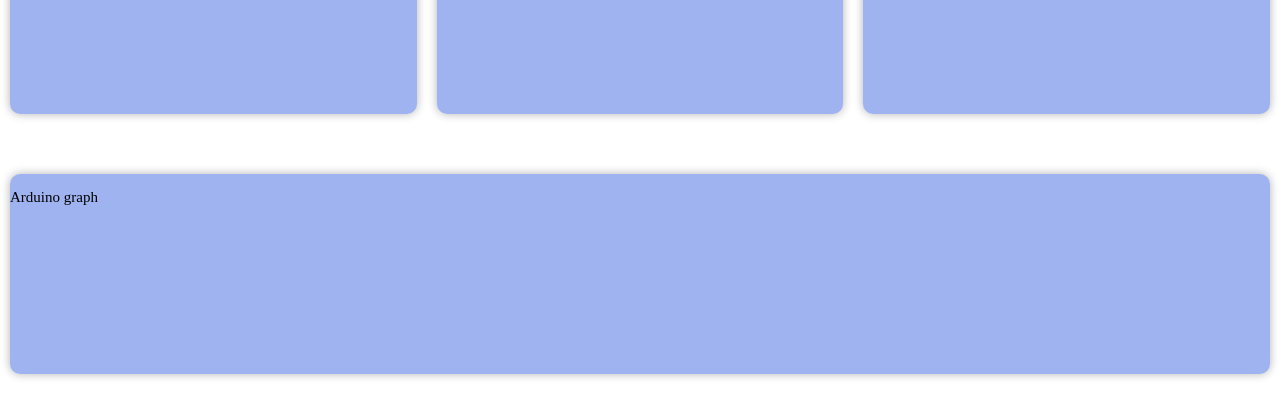
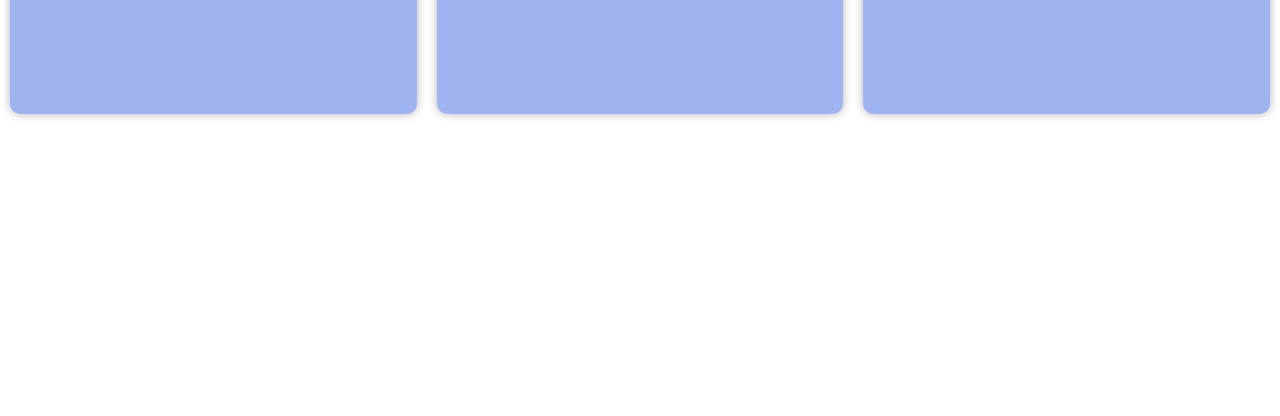
Before and after one commit to TRICKZTRRRRR/DetSmarteHjem, a plain HTML site: page index.html in a window 1280 px wide. Shown: the part 466-882 px from the top of the page. After the commit the page ends 800 px from the top, so only its background shows below. Drawn offline with Linux system fonts and the light colour scheme.

Commit message:
Editied index.html and index.css

```diff
--- a/css/index.css
+++ b/css/index.css
@@ -108,17 +108,6 @@ body, html {
     height: 50vh; /* Gør containerhøjden fuld skærmhøjde */
 }
 
-.boxBottomLeft {
-    flex: 1; /* Equal distribution of space */
-    height: 200px; /* Juster højden efter behov */
-    margin: 10px; /* Tilføj margin for at separere boksene */
-    margin-bottom: 50px;
-    border-radius: 10px; /* Runde hjørner på boksene */
-    box-shadow: 0 0 10px rgba(0, 0, 0, 0.3); /* Tilføj en let skygge til boksene */
-    background-color: rgba(65, 105, 225, 0.5); /* Gør baggrunden mere gennemsigtig kun for .boxMid */
-    color: black; /* Hvid tekstfarve på .boxMid */
-    font-size: 15px; /* Ændrer tekststørrelsen */
-}
 
 /* Stil for dag, måned og år */
 .boxMid .date {
--- a/index.html
+++ b/index.html
@@ -49,17 +49,6 @@
                 <p class="ard-info">Dette Arduino program, måler distance fra forskellige objekter</p>
             </div>
         </div>
-
-        <div class="bottomContainer">
-            <div class="boxBottomLeft">
-                <p>Arduino graph</p>
-            </div>
-        </div>
-
-
-
-
-
         <script src="js/script.js"></script>
         <script src="js/date.js"></script>
     </body>
```
